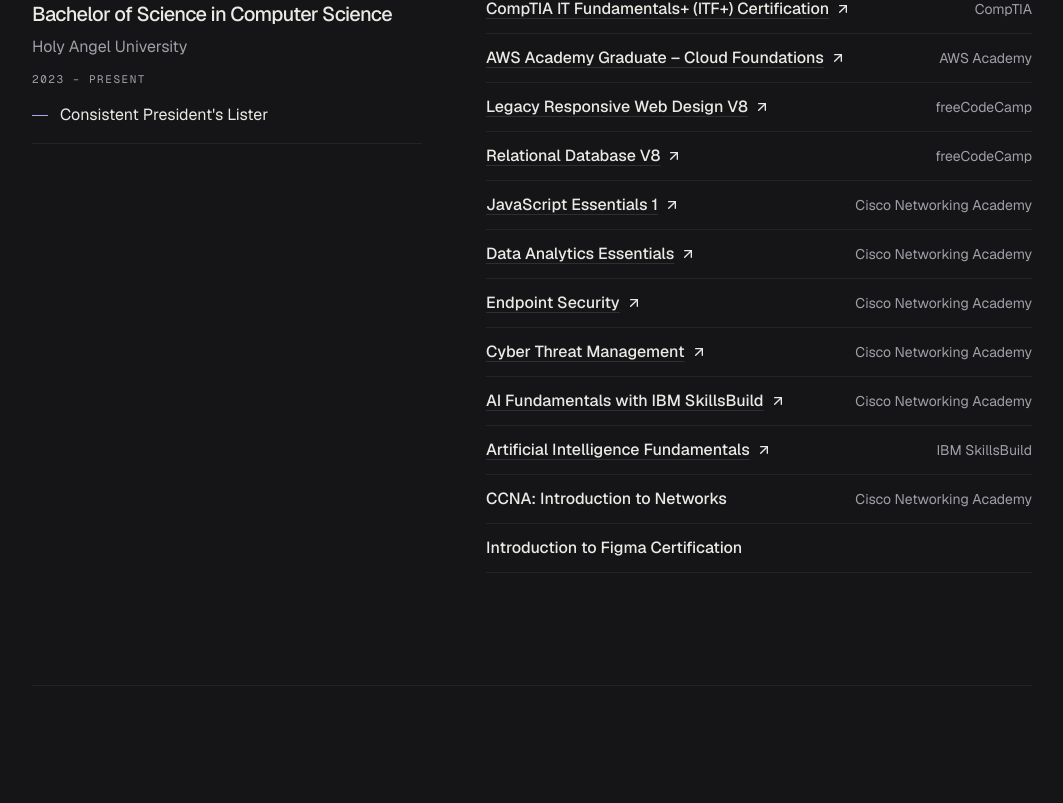
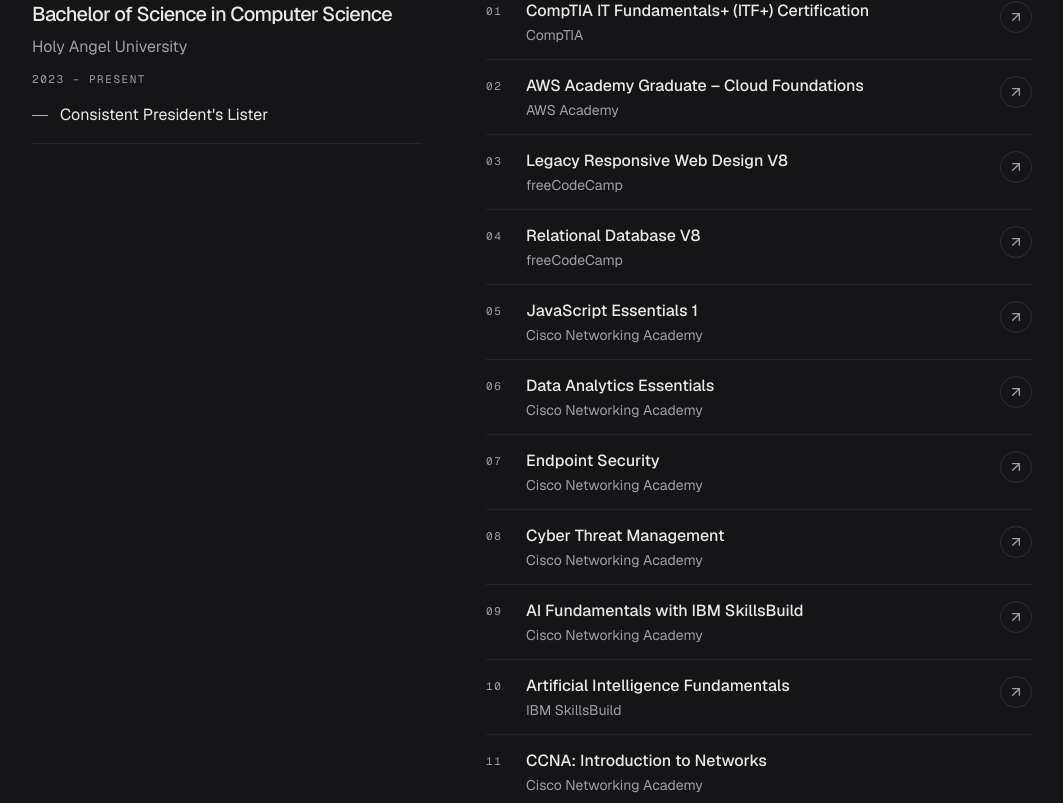
Before and after one commit to JustinNeri/Portfolio, a Next.js app: page / in a window 1280 px wide. Shown: the part 5577-6380 px from the top of the page, without its empty margins (152-1215 px from the left). Built offline with nearby package versions, Linux system fonts and the light colour scheme.

Commit message:
Update education.tsx

```diff
--- a/src/components/sections/education.tsx
+++ b/src/components/sections/education.tsx
@@ -39,30 +39,49 @@
           <div>
             <h3 className="label pb-3 text-foreground">Certifications &amp; badges</h3>
             <ul className="border-t border-border">
-              {certifications.map((cert) => (
-                <li
-                  key={cert.name}
-                  className="flex flex-col gap-0.5 border-b border-rule py-3 sm:flex-row sm:items-baseline sm:justify-between sm:gap-6"
-                >
+              {certifications.map((cert, i) => {
+                const row = (
+                  <>
+                    <span aria-hidden="true" className="label w-6 shrink-0 pt-1 transition-colors group-hover:text-ink">
+                      {String(i + 1).padStart(2, "0")}
+                    </span>
+                    <span className="min-w-0 flex-1">
+                      <span className="block font-medium transition-colors group-hover:text-ink">
+                        {cert.name}
+                      </span>
+                      {cert.issuer ? (
+                        <span className="mt-0.5 block text-sm text-muted-foreground">
+                          {cert.issuer}
+                        </span>
+                      ) : null}
+                    </span>
+                  </>
+                );
+
+                return (
+                  <li key={cert.name} className="border-b border-rule">
                     {cert.url ? (
                       <a
                         href={cert.url}
                         target="_blank"
                         rel="noreferrer"
-                      className="link inline-flex items-center gap-1.5 font-medium"
+                        className="group -mx-3 flex items-start gap-4 rounded-md px-3 py-3.5 transition-[background-color,padding] duration-200 hover:bg-muted/70 motion-safe:hover:pl-5"
                       >
-                      {cert.name}
-                      <ArrowUpRight aria-hidden="true" className="size-4 shrink-0" />
-                      <span className="sr-only">(opens in a new tab)</span>
+                        {row}
+                        <span className="sr-only">(opens the credential in a new tab)</span>
+                        <span
+                          aria-hidden="true"
+                          className="mt-0.5 grid size-8 shrink-0 place-items-center rounded-full border border-border text-muted-foreground transition-all duration-200 group-hover:border-ink group-hover:bg-ink group-hover:text-background motion-safe:group-hover:rotate-45"
+                        >
+                          <ArrowUpRight className="size-4" />
+                        </span>
                       </a>
                     ) : (
-                    <span className="font-medium">{cert.name}</span>
+                      <div className="flex items-start gap-4 py-3.5">{row}</div>
                     )}
-                  {cert.issuer ? (
-                    <span className="shrink-0 text-sm text-muted-foreground">{cert.issuer}</span>
-                  ) : null}
                   </li>
-              ))}
+                );
+              })}
             </ul>
           </div>
         ) : null}
```
Lines whose indentation alone changed are shown as unchanged.
